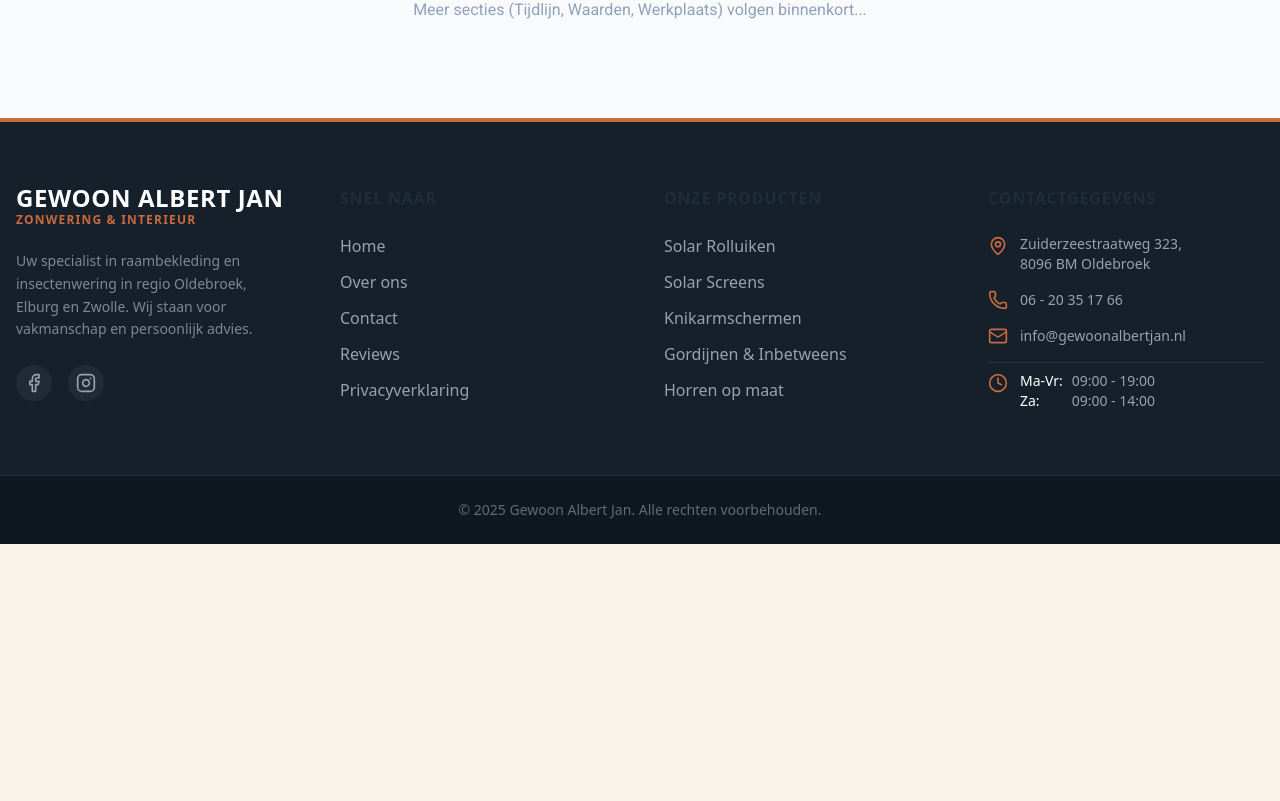
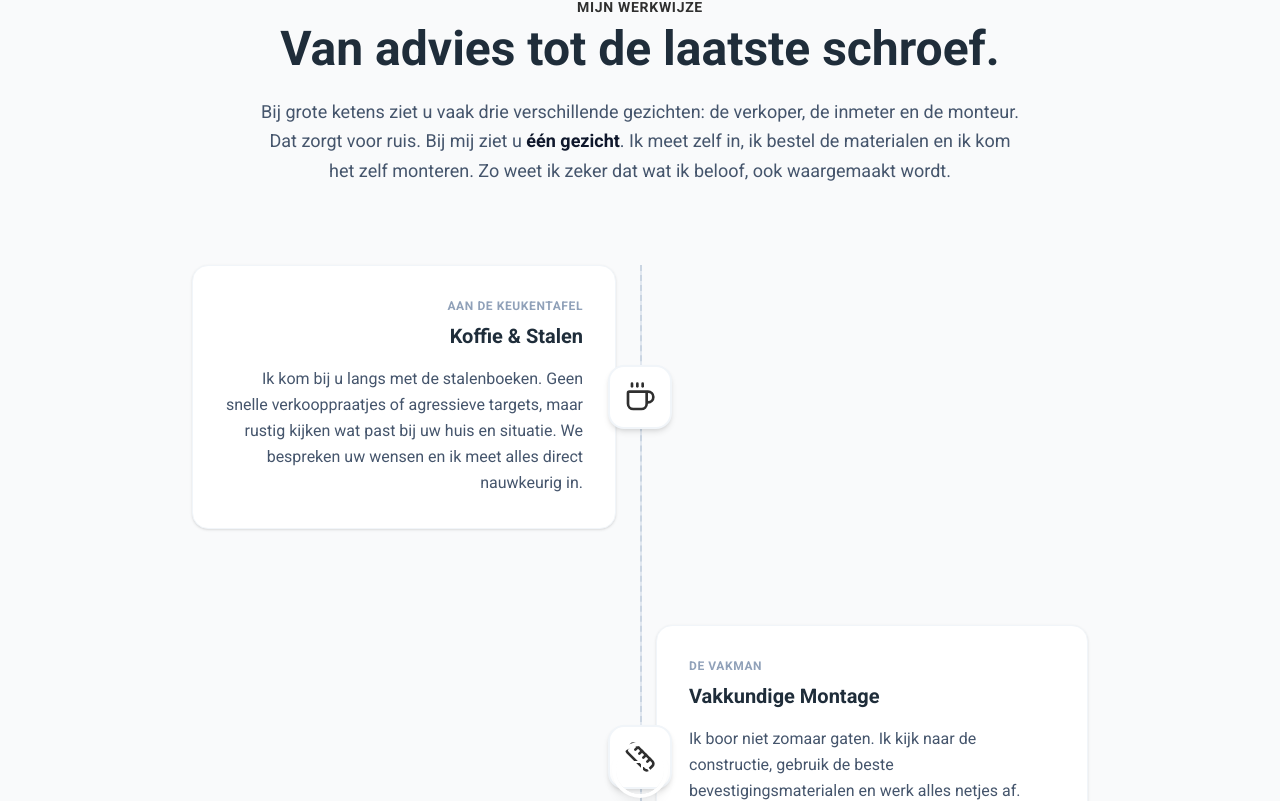
Before and after one commit to aronb77/GewoonAlbertJan, a Next.js app: page /over-ons in a window 1280 px wide. Shown: the part 819-1620 px from the top of the page. Before the commit the page ends 1363 px from the top, so only its background shows below. Built offline with nearby package versions, Linux system fonts and the light colour scheme.

Commit message:
Feat: Implement AboutWorkflow with scroll-traveling bus animation

```diff
--- a/src/app/over-ons/page.tsx
+++ b/src/app/over-ons/page.tsx
@@ -1,9 +1,11 @@
 import AboutHero from "@/components/sections/AboutHero";
+import AboutWorkflow from "@/components/sections/AboutWorkflow";
 
 export default function AboutPage() {
     return (
         <main>
             <AboutHero />
+            <AboutWorkflow />
             {/* Placeholder for future sections */}
             <div className="py-24 text-center text-slate-400 bg-slate-50 border-t border-slate-200">
                 <p>Meer secties (Tijdlijn, Waarden, Werkplaats) volgen binnenkort...</p>
--- /dev/null
+++ b/src/components/sections/AboutWorkflow.tsx
@@ -0,0 +1,114 @@
+"use client";
+
+import React, { useRef } from "react";
+import { motion, useScroll, useTransform, useSpring } from "framer-motion";
+import { Coffee, Ruler, HeartHandshake, Truck } from "lucide-react";
+
+const steps = [
+    {
+        icon: Coffee,
+        title: "Koffie & Stalen",
+        subtitle: "Aan de keukentafel",
+        desc: "Ik kom bij u langs met de stalenboeken. Geen snelle verkooppraatjes of agressieve targets, maar rustig kijken wat past bij uw huis en situatie. We bespreken uw wensen en ik meet alles direct nauwkeurig in."
+    },
+    {
+        icon: Ruler,
+        title: "Vakkundige Montage",
+        subtitle: "De Vakman",
+        desc: "Ik boor niet zomaar gaten. Ik kijk naar de constructie, gebruik de beste bevestigingsmaterialen en werk alles netjes af. Geen rommel achterlaten, maar gewoon even de stofzuiger erdoorheen na afloop."
+    },
+    {
+        icon: HeartHandshake,
+        title: "Altijd Bereikbaar",
+        subtitle: "Service & Garantie",
+        desc: "Is er na een jaar iets mis? U belt mij rechtstreeks op 06, en ik los het op. Geen wachttijden bij een callcenter, maar korte lijntjes en een snelle oplossing."
+    }
+];
+
+const AboutWorkflow = () => {
+    const containerRef = useRef<HTMLDivElement>(null);
+    const { scrollYProgress } = useScroll({
+        target: containerRef,
+        offset: ["start end", "end start"]
+    });
+
+    // Animate the bus moving down the line based on scroll
+    // Range: Starts slightly above the first dot, ends at the last dot
+    const yRange = useTransform(scrollYProgress, [0.1, 0.8], ["0%", "90%"]);
+    const smoothY = useSpring(yRange, { stiffness: 100, damping: 20 });
+
+    return (
+        <section ref={containerRef} className="py-24 bg-[#F9FAFB] relative overflow-hidden">
+            <div className="container mx-auto px-4">
+
+                {/* Header */}
+                <div className="max-w-3xl mx-auto text-center mb-20">
+                    <span className="text-secondary-500 font-bold uppercase tracking-wider mb-2 block text-sm">Mijn Werkwijze</span>
+                    <h2 className="text-3xl md:text-5xl font-bold font-robotoslab text-slate-900 mb-6">
+                        Van advies tot de laatste schroef.
+                    </h2>
+                    <p className="text-slate-600 text-lg leading-relaxed">
+                        Bij grote ketens ziet u vaak drie verschillende gezichten: de verkoper, de inmeter en de monteur. Dat zorgt voor ruis.
+                        Bij mij ziet u <span className="font-bold text-slate-900">één gezicht</span>. Ik meet zelf in, ik bestel de materialen en ik kom het zelf monteren. Zo weet ik zeker dat wat ik beloof, ook waargemaakt wordt.
+                    </p>
+                </div>
+
+                {/* The Roadmap */}
+                <div className="relative max-w-4xl mx-auto">
+
+                    {/* Central Line (Desktop) / Left Line (Mobile) */}
+                    <div className="absolute left-8 md:left-1/2 top-0 bottom-0 w-0.5 bg-slate-200 -translate-x-1/2 md:translate-x-0 border-l-2 border-dashed border-slate-300 h-full z-0" />
+
+                    {/* The Travelling Bus */}
+                    <motion.div
+                        style={{ top: smoothY }}
+                        className="absolute left-8 md:left-1/2 -translate-x-1/2 z-20 w-12 h-12 bg-secondary-500 rounded-full flex items-center justify-center text-white shadow-lg ring-4 ring-white"
+                    >
+                        <Truck className="w-6 h-6" />
+                    </motion.div>
+
+                    {/* Steps */}
+                    <div className="space-y-16 md:space-y-24 relative z-10">
+                        {steps.map((step, idx) => (
+                            <motion.div
+                                key={idx}
+                                initial={{ opacity: 0, y: 20 }}
+                                whileInView={{ opacity: 1, y: 0 }}
+                                viewport={{ once: true, margin: "-100px" }}
+                                transition={{ duration: 0.5, delay: idx * 0.2 }}
+                                className={`flex flex-col md:flex-row items-center gap-8 ${idx % 2 !== 0 ? "md:flex-row-reverse" : ""}`}
+                            >
+                                {/* Icon Bubble (Center) */}
+                                <div className="md:absolute md:left-1/2 md:-translate-x-1/2 w-16 h-16 rounded-2xl bg-white border-2 border-slate-100 shadow-md flex items-center justify-center text-secondary-500 z-10 shrink-0 ml-16 md:ml-0">
+                                    <step.icon className="w-8 h-8" />
+                                </div>
+
+                                {/* Content Card */}
+                                <div className={`flex-1 w-full pl-16 md:pl-0 ${idx % 2 === 0 ? "md:text-right pr-4" : "md:text-left pl-4"}`}>
+                                    <div className={`bg-white p-8 rounded-2xl shadow-sm border border-slate-100 hover:shadow-md transition-shadow duration-300 max-w-lg ${idx % 2 === 0 ? "md:ml-auto" : "md:mr-auto"}`}>
+                                        <span className="text-xs font-bold text-slate-400 uppercase tracking-wider mb-2 block">
+                                            {step.subtitle}
+                                        </span>
+                                        <h3 className="text-xl font-bold text-slate-900 mb-4">
+                                            {step.title}
+                                        </h3>
+                                        <p className="text-slate-600 leading-relaxed">
+                                            {step.desc}
+                                        </p>
+                                    </div>
+                                </div>
+
+                                {/* Empty Spacer for the other side */}
+                                <div className="hidden md:block flex-1" />
+                            </motion.div>
+                        ))}
+                    </div>
+
+                </div>
+
+            </div>
+        </section>
+    );
+};
+
+export default AboutWorkflow;
```
